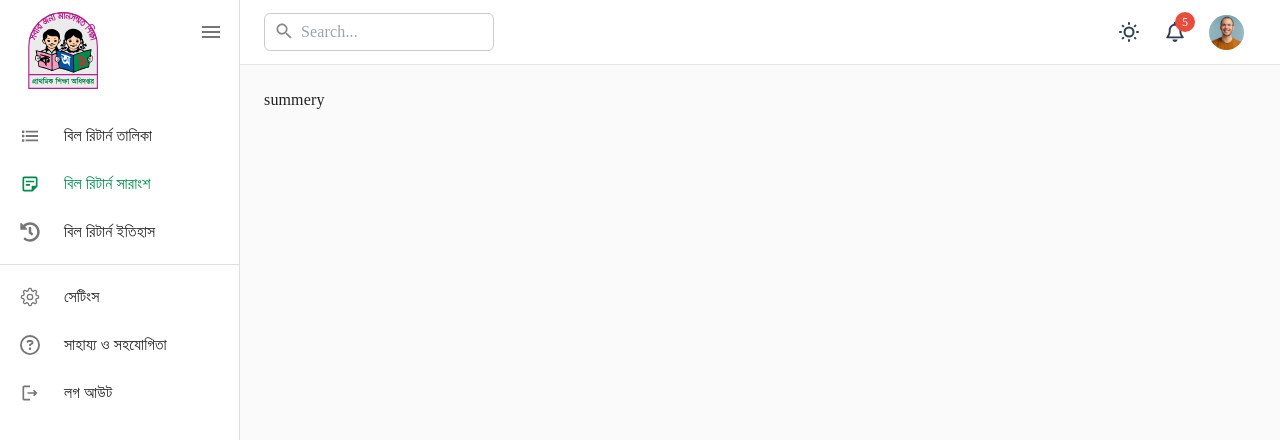
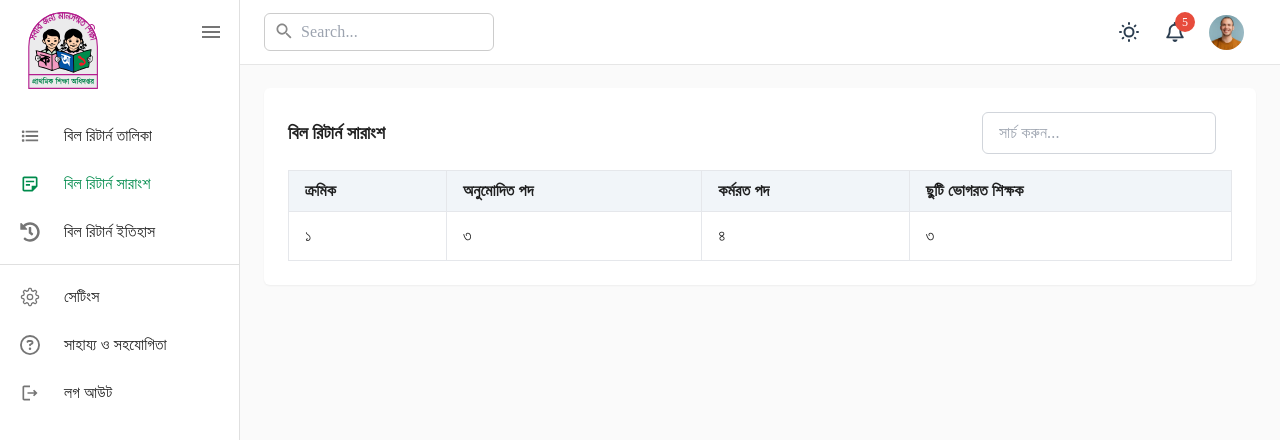
Before and after one commit to junayednoman/dcps, a Next.js app: page /dashboard/bill-return-summery in a window 1280 px wide. Shown: the top 440 px of the page. Built offline with nearby package versions, Linux system fonts and the light colour scheme.

Commit message:
bill return summery page done

```diff
--- a/src/app/(dashboard)/dashboard/bill-return-summery/page.js
+++ b/src/app/(dashboard)/dashboard/bill-return-summery/page.js
@@ -1,11 +1,44 @@
-import React from 'react';
+"use client"
+import { useState } from "react";
+import convertToBengaliNumber from "@/lib/convertToBengaliNumber";
 
-const summery = () => {
+const Summery = () => {
+    const tableData = [
+        { id: "১", permitted_posts: "৩", active_post: '৪', teachers_on_vacation: '৩' },
+        // Add more data as needed
+    ];
     return (
-        <div>
-            summery
+        <div className="p-6 shadow-sm rounded-md bg-white">
+            <div className="flex items-center justify-between mb-4">
+                <h3 className="text-lg font-semibold">বিল রিটার্ন সারাংশ</h3>
+                <input
+                    type="text"
+                    placeholder="সার্চ করুন..."
+                    className="px-4 py-2 mr-4 rounded-md border border-gray-300 focus:outline-none focus:border-[#008B4C]"
+                />
+            </div>
+            <table className="w-full table-auto">
+                <thead className="text-left bg-slate-100">
+                    <tr>
+                        <th className="border px-4 py-2">ক্রমিক</th>
+                        <th className="border px-4 py-2">অনুমোদিত পদ</th>
+                        <th className="border px-4 py-2">কর্মরত পদ</th>
+                        <th className="border px-4 py-2">ছুটি ভোগরত শিক্ষক</th>
+                    </tr>
+                </thead>
+                <tbody>
+                    {tableData.map((item) => (
+                        <tr key={item.id}>
+                            <td className="border px-4 py-3">{item.id}</td>
+                            <td className="border px-4 py-3">{item.permitted_posts}</td>
+                            <td className="border px-4 py-3">{item.active_post}</td>
+                            <td className="border px-4 py-3">{item.teachers_on_vacation}</td>
+                        </tr>
+                    ))}
+                </tbody>
+            </table>
         </div>
     );
 };
 
-export default summery;
+export default Summery;
```
